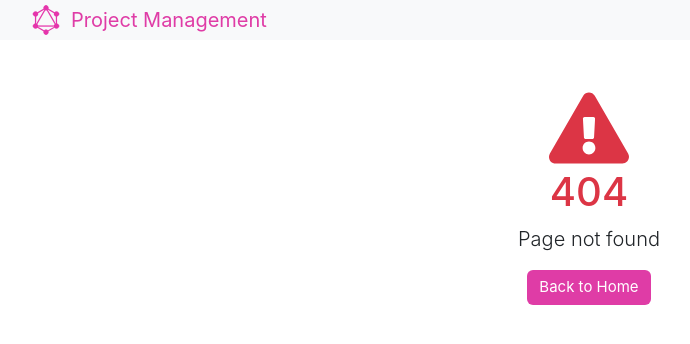
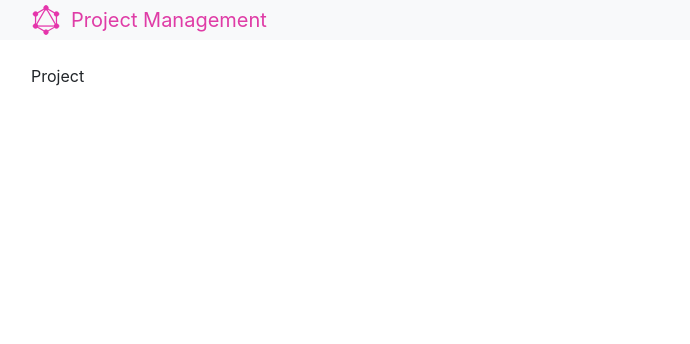
Before and after one commit to tomas-oa/management, a React (Vite) app in the folder client/: page /project/1 in a window 1280 px wide. Before the commit this address had no page. Shown: the top 344 px of the page, without its empty margins (51-741 px from the left). Built offline with nearby package versions, Linux system fonts and the light colour scheme.

Commit message:
added project page

```diff
--- a/client/src/App.jsx
+++ b/client/src/App.jsx
@@ -3,6 +3,7 @@ import { BrowserRouter as Router, Route, Routes } from 'react-router-dom';
 import Header from './components/Header';
 import Home from './pages/Home';
 import NotFound from './pages/NotFound';
+import Project from './pages/Project';
 
 const cache = new InMemoryCache({
   typePolicies: {
@@ -37,6 +38,7 @@ function App() {
           <div className="container">
             <Routes>
               <Route path="/" element={<Home />} />
+              <Route path="project/:id" element={<Project />} />
               <Route path="*" element={<NotFound />} />
             </Routes>
           </div>
--- a/client/src/components/ProjectCard.jsx
+++ b/client/src/components/ProjectCard.jsx
@@ -5,7 +5,7 @@ function ProjectCard({ project }) {
         <div className="card-body">
           <div className="d-flex justify-content-between align-items-center">
             <h5 className="card-title">{project.name}</h5>
-            <a className="btn btn-light" href={`/projects/${project.id}`}>
+            <a className="btn btn-light" href={`/project/${project.id}`}>
               {' '}
               View
             </a>
--- a/client/src/pages/Project.jsx
+++ b/client/src/pages/Project.jsx
@@ -1,5 +1,9 @@
 function Project() {
-  return <></>;
+  return (
+    <div>
+      Project
+    </div>
+  );
 }
 
 export default Project;
```
